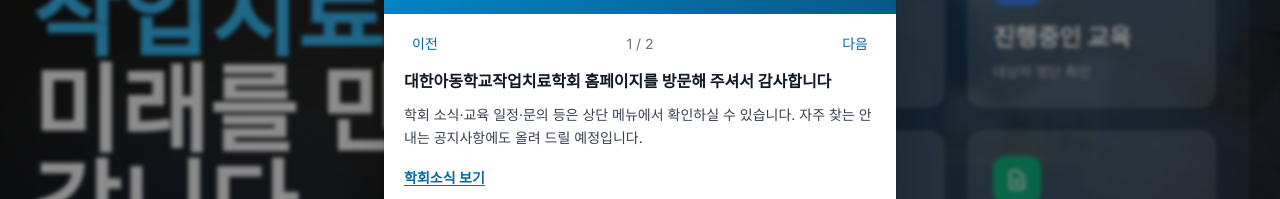
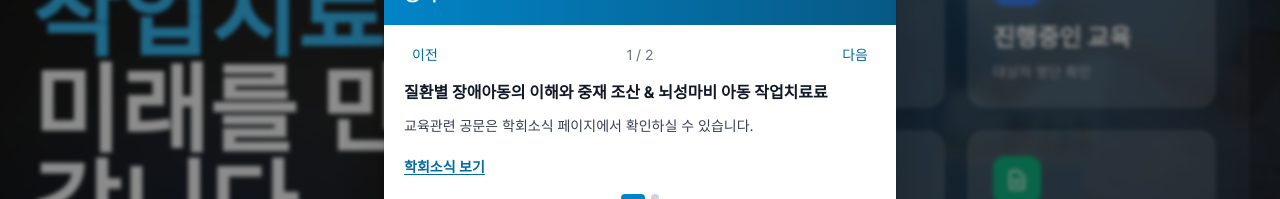
Before and after one commit to hamhyeonggwang/ksotcs, a Next.js app: page / in a window 1280 px wide. Shown: the part 281-480 px from the top of the page. Built offline with nearby package versions, Linux system fonts and the light colour scheme; no server answers; the database is empty.

Commit message:
Update NoticePopup.tsx

```diff
--- a/components/NoticePopup.tsx
+++ b/components/NoticePopup.tsx
@@ -28,19 +28,20 @@
 /** 랜딩 팝업에 표시할 공지 목록 (필요 시 여기만 수정) */
 export const NOTICE_POPUP_ITEMS: NoticeItem[] = [
   {
-    id: 'welcome',
-    title: '대한아동학교작업치료학회 홈페이지를 방문해 주셔서 감사합니다',
+    id: 'NOTICE_01',
+    title: '질환별 장애아동의 이해와 중재 조산 & 뇌성마비 아동 작업치료료',
     body:
-      '학회 소식·교육 일정·문의 등은 상단 메뉴에서 확인하실 수 있습니다. 자주 찾는 안내는 공지사항에도 올려 드릴 예정입니다.',
+      '교육관련 공문은 학회소식 페이지에서 확인하실 수 있습니다.',
     href: '/news',
     linkLabel: '학회소식 보기',
   },
   {
-    id: 'sample',
-    title: '[추가 모집 안내]질환별 장애아동의 이해와 중재 ASD 아동의 행동 중재와 사회기술훈련 ',
+    id: 'NOTICE_02',
+    title: '학회 홈페이지 이용안내',
     body:
-      '4/6(월) ~ 4/10(금) 추가모집.',
-    href: '/center',
+    '교육관련 접수는 교육센터 페이지를 참고하세요요.',
+
+    href: 'http://ksotcs.co.kr',
     linkLabel: '교육센터',
   },
 ]
```
